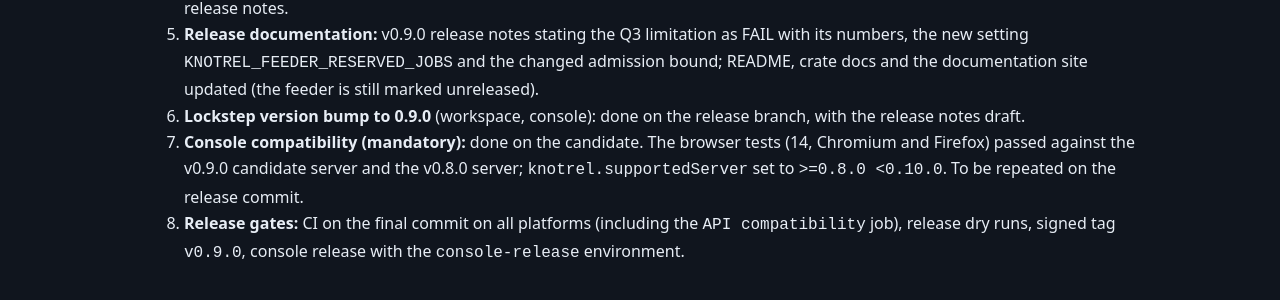
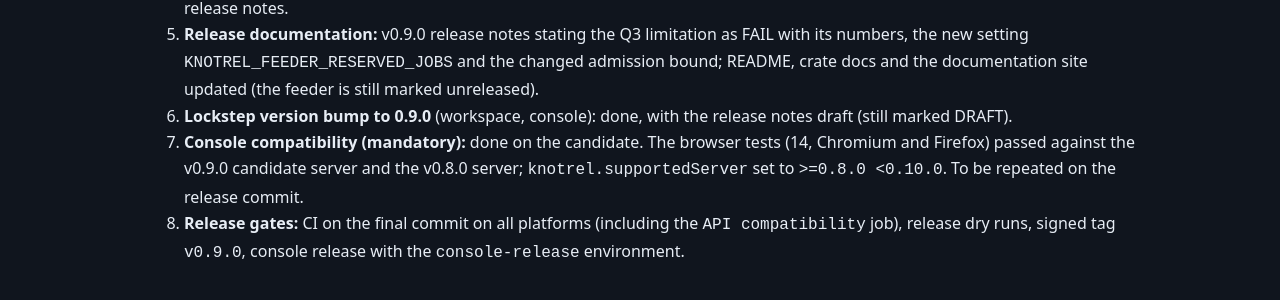
Before and after one commit to knotrel/knotrel, a Jekyll site: the page built from docs/releases/v1.0-readiness.md, in a window 1280 px wide and 900 px high, scrolled down 4699 px. Shown: the part 155-455 px from the top of the window. Built offline with Jekyll 4.4.1, drawn with Linux system fonts in a browser that asks for light colours; our own code applies the rules of GitHub Pages for plain Markdown files.

Commit message:
docs(readiness): the version bump is done
Co-Authored-By: Claude Opus 5.5 <noreply@anthropic.com>

```diff
--- a/docs/releases/v1.0-readiness.md
+++ b/docs/releases/v1.0-readiness.md
@@ -99,8 +99,8 @@ has started unless stated:
    as FAIL with its numbers, the new setting `KNOTREL_FEEDER_RESERVED_JOBS` and
    the changed admission bound; README, crate docs and the documentation site
    updated (the feeder is still marked unreleased).
-6. **Lockstep version bump to 0.9.0** (workspace, console): done on the
-   release branch, with the release notes draft.
+6. **Lockstep version bump to 0.9.0** (workspace, console): done, with the
+   release notes draft (still marked DRAFT).
 7. **Console compatibility (mandatory):** done on the candidate. The browser
    tests (14, Chromium and Firefox) passed against the v0.9.0 candidate server
    and the v0.8.0 server; `knotrel.supportedServer` set to `>=0.8.0 <0.10.0`.
```
